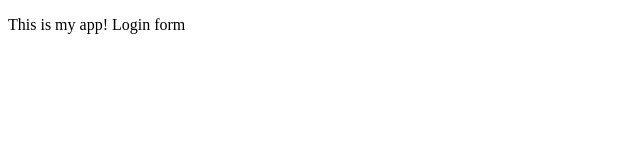
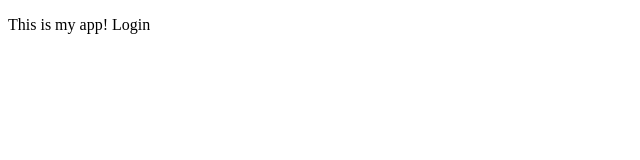
Before and after one commit to nomadicdynamics/gitpractice2, a plain HTML site: page index.html in a window 1280 px wide. Shown: the full height of the page, 0-640 px from the left. Drawn offline with Linux system fonts and the light colour scheme.

Commit message:
Added login

```diff
--- a/index.html
+++ b/index.html
@@ -7,6 +7,6 @@
   <title>Document</title>
 </head>
 <body>
-  <p>This is my app! Login form</p>
+  <p>This is my app! Login </p>
 </body>
 </html>
```
